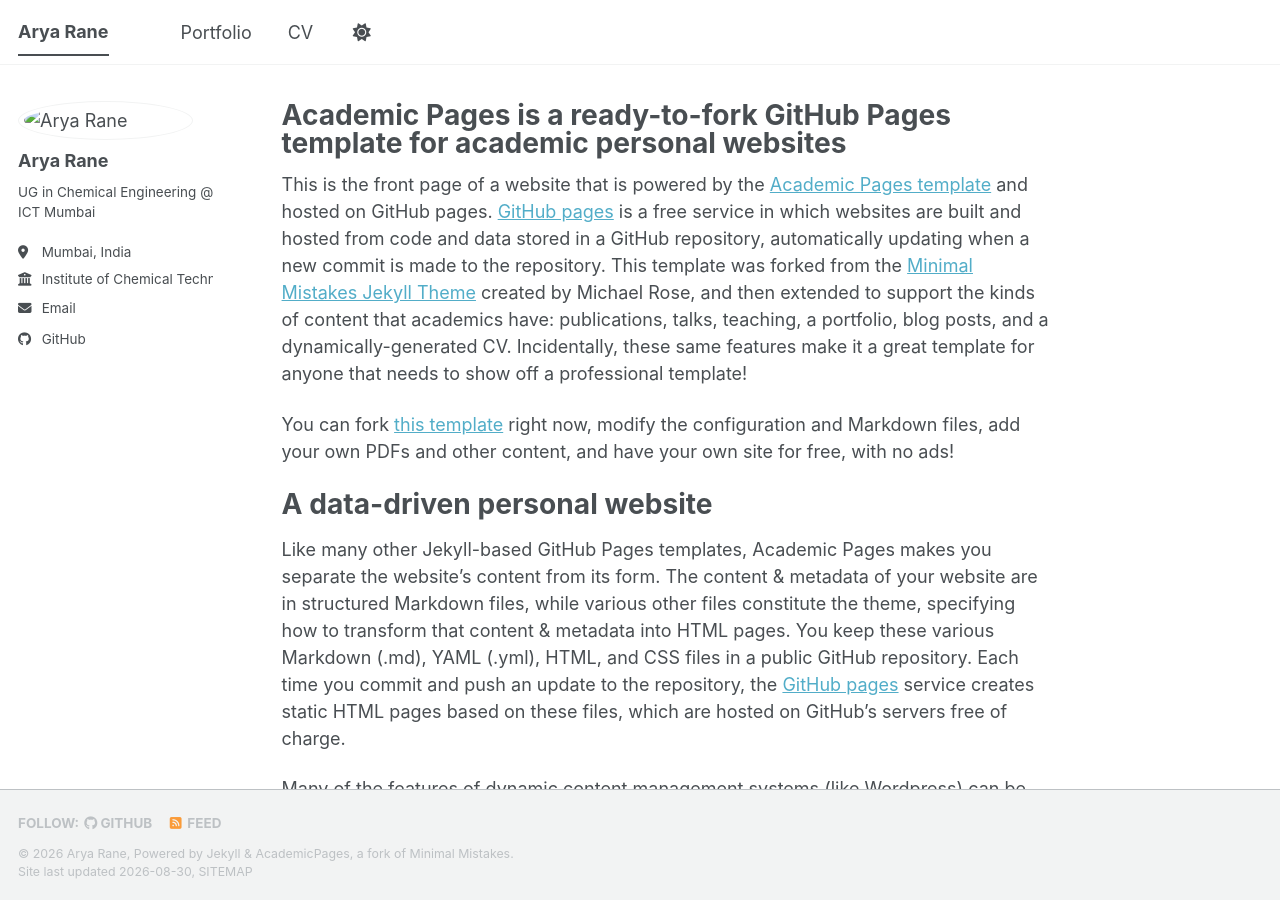
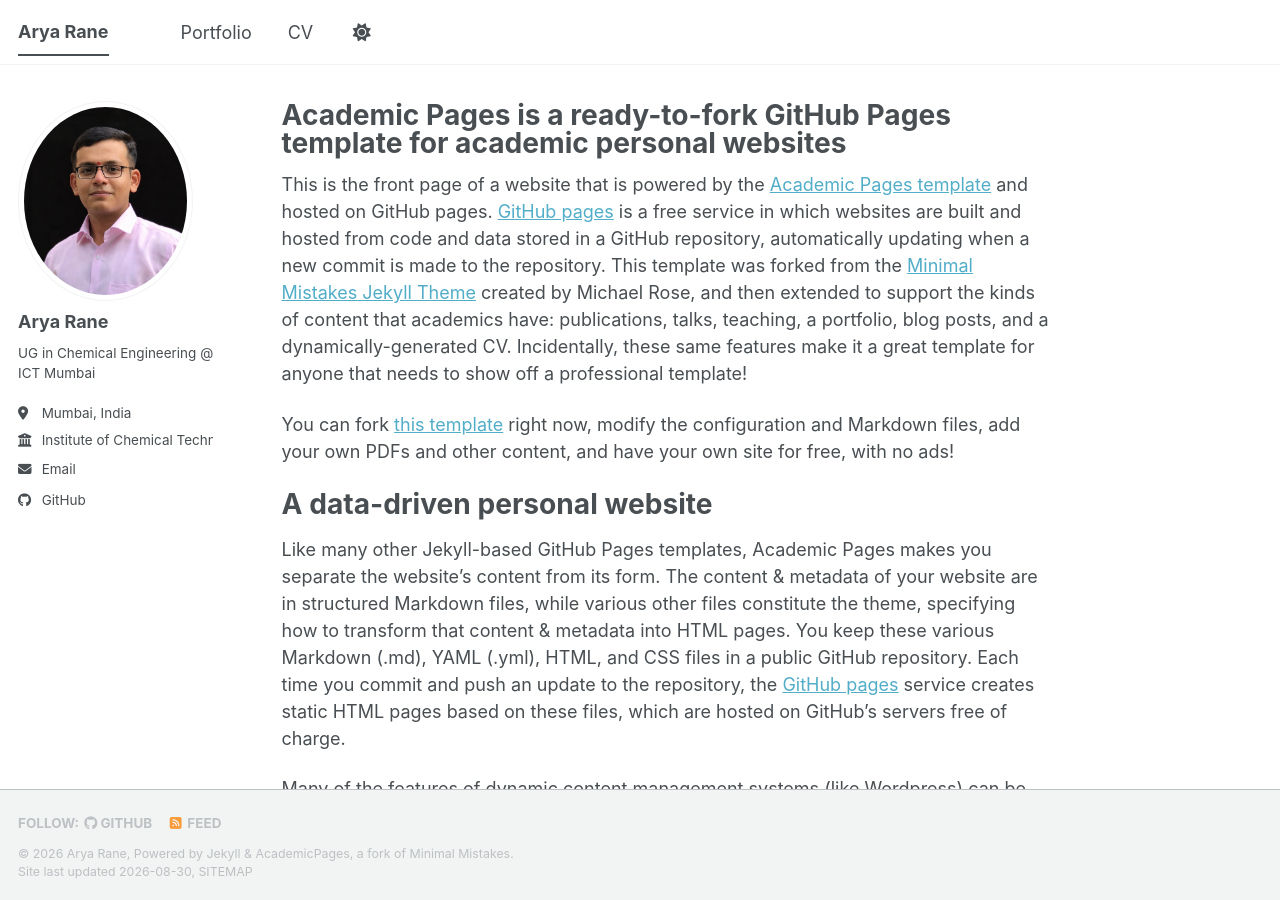
Before and after one commit to TheAnveshak/TheAnveshak.github.io, a Jekyll site: the page built from _pages/about.md, in a window 1280 px wide and 900 px high. Built offline with Jekyll 4.4.1, drawn with Linux system fonts in a browser that asks for light colours; a style sheet for code colours, icons or effects is not loaded.

Commit message:
Change avatar path in _config.yml
Updated the avatar path to remove the 'images/' prefix.

```diff
--- a/_config.yml
+++ b/_config.yml
@@ -23,7 +23,7 @@ repository               : "TheAnveshak/TheAnveshak.github.io"
 #               Additional customization can be done by editing /_includes/author-profile.html
 author:
   # Biographic information
-  avatar           : "images/Arya_fourpillars_passport.png"
+  avatar           : "Arya_fourpillars_passport.png"
   name             : "Arya Rane"
   pronouns         : # example: "she/her"
   bio              : "UG in Chemical Engineering @ ICT Mumbai"
```
